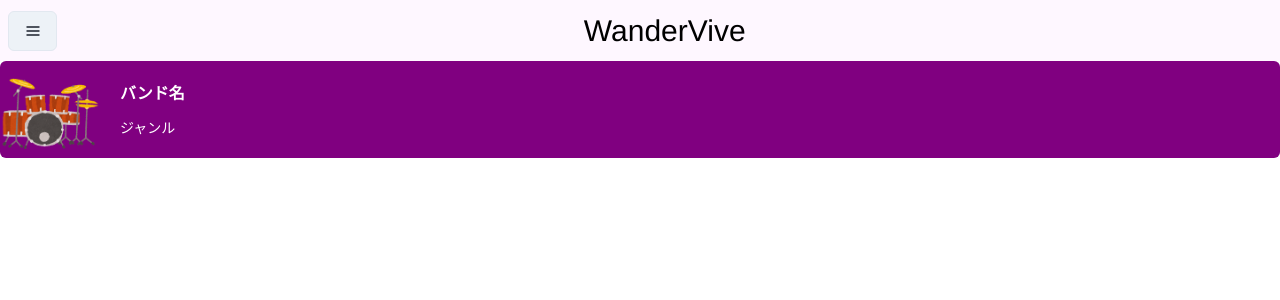
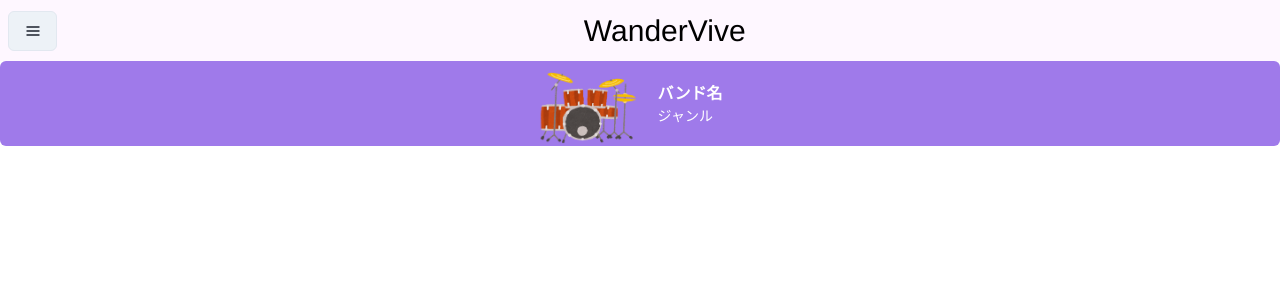
Before and after one commit to sekibuuun/WanderVive_front, a React (Vite) app: page / in a window 1280 px wide. Shown: the top 300 px of the page. Built offline with nearby package versions, Linux system fonts and the light colour scheme.

Commit message:
背景紫にして横幅白くしました

```diff
--- a/src/components/smallArtistCard.jsx
+++ b/src/components/smallArtistCard.jsx
@@ -1,21 +1,23 @@
 import sampleBandImg from '../images/sampleband.png';
-import { Card, CardBody, Image, Stack, Text } from '@chakra-ui/react';
+import { Box, Card, CardBody, Image, Stack, Text } from '@chakra-ui/react';
 
 
 const SmallArtistCard = () => {
   return (
-    <Card backgroundColor={'purple'} direction={'row'} overflow="hidden" variant="outline">
+    <Card backgroundColor={'purple.400'} justifyContent={'center'} direction={'row'} overflow="hidden" variant="outline">
       <Image objectFit="contain" maxW={100} src={sampleBandImg} alt="band" />
 
       <Stack>
         <CardBody backgro>
-          <Stack spacing="3">
+          <Stack spacing="4">
+            <Box>
             <Text color="white" fontSize="ms" fontWeight="bold">
               バンド名
             </Text>
             <Text color="white" fontSize="sm">
               ジャンル
             </Text>
+           </Box>
           </Stack>
         </CardBody>
       </Stack>
```
